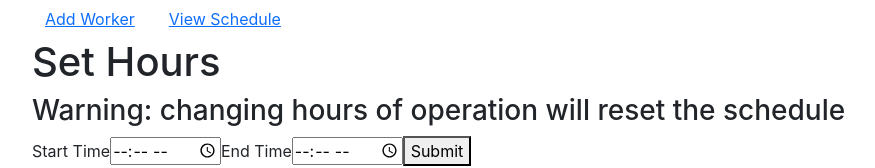
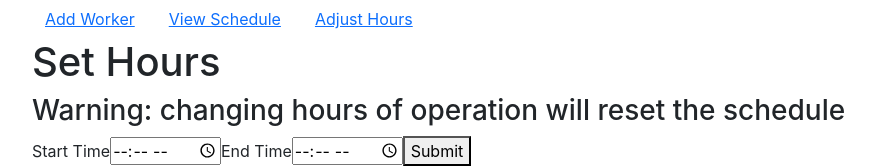
Before and after one commit to PatrickTDewey/labor_manager, a React (Create React App) app in the folder client/: page /adjust_hours in a window 1280 px wide. Shown: the top 168 px of the page, without its empty margins (50-925 px from the left). Built offline with nearby package versions, Linux system fonts and the light colour scheme.

Commit message:
updating hours send you home, adjust hours in nav

```diff
--- a/client/src/components/NavBar.jsx
+++ b/client/src/components/NavBar.jsx
@@ -6,6 +6,7 @@ const NavBar = () => {
         <div>
             <Link to='/workers/add' className="btn btn-link">Add Worker</Link>
             <Link to='/schedule/day/1' className="ms-2 btn btn-link">View Schedule</Link>
+            <Link to='/adjust_hours' className="ms-2 btn btn-link">Adjust Hours</Link>
         </div>
     )
 }
--- a/client/src/components/TimeForm.jsx
+++ b/client/src/components/TimeForm.jsx
@@ -1,8 +1,10 @@
 import axios from 'axios';
 import React, {useState} from 'react'
+import { useHistory } from 'react-router-dom';
 
 const TimeForm = () => {
     const [form, setForm] = useState();
+    const history = useHistory();
 
     const submitHandler = e => {
         e.preventDefault();
@@ -19,6 +21,7 @@ const TimeForm = () => {
         axios.put('http://localhost:8000/api/workers/update_all', obj)
             .then(res => console.log(res))
             .catch(err => console.log(err))
+        history.push('/')
     }
     const changeHandler = (e) =>{
         const {name, value} = e.target
```
